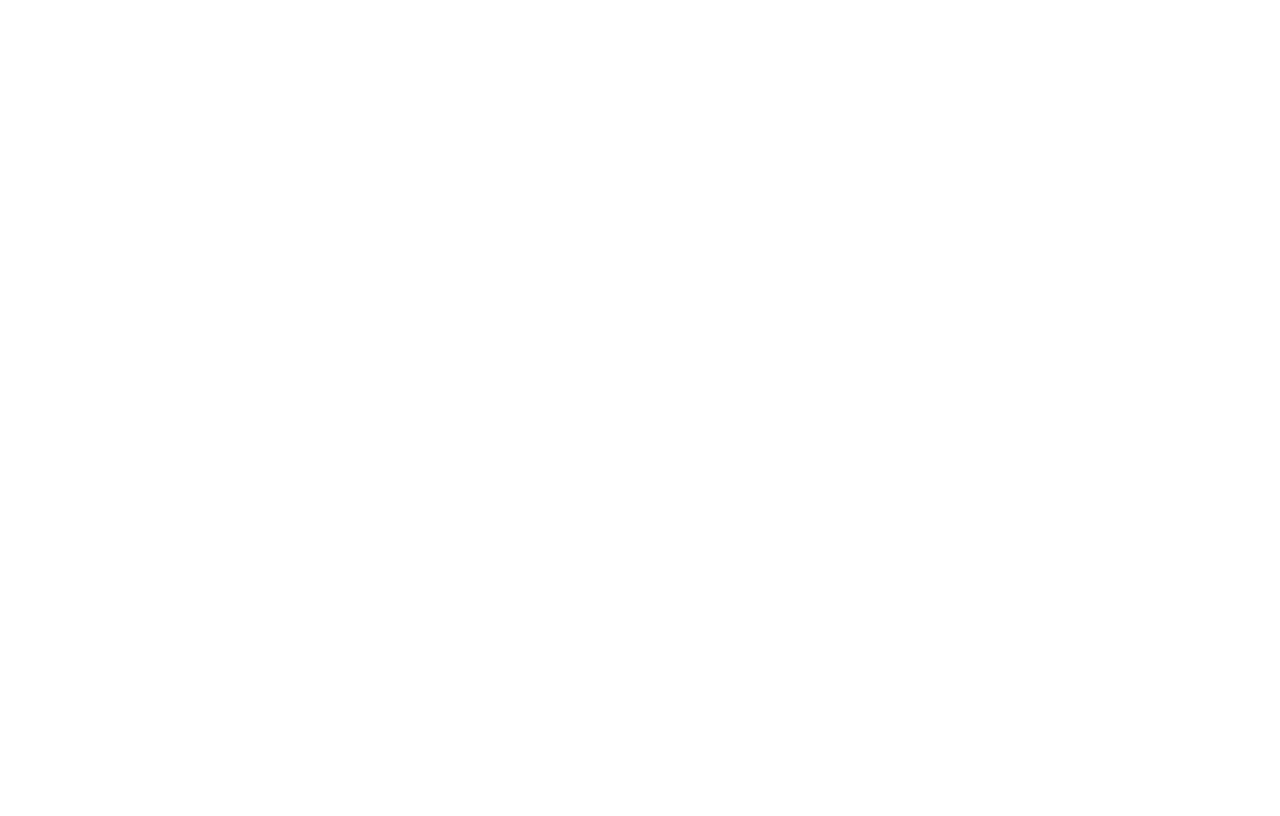
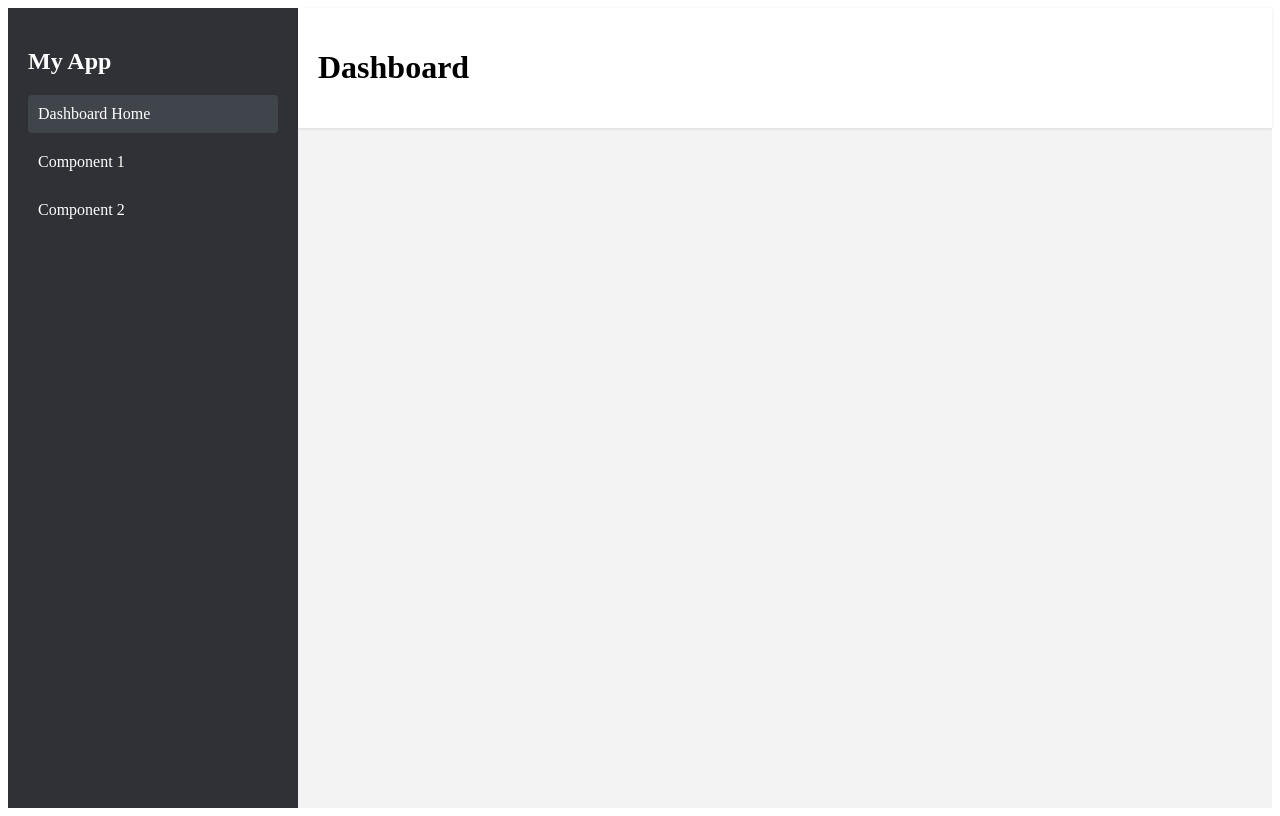
Before and after one commit to fathorMB/Proxima, an Angular app in the folder ui/: page /dashboard in a window 1280 px wide. Before the commit this address led to /. Built offline with nearby package versions, Linux system fonts and the light colour scheme; sample sign-in values are in the browser's storage.

Commit message:
SPA style and route guard

```diff
--- a/ui/src/app/app.routes.ts
+++ b/ui/src/app/app.routes.ts
@@ -1,8 +1,24 @@
+// src/app/app.routes.ts
 import { Routes } from '@angular/router';
 import { LoginComponent } from './login/login.component';
+import { DashboardComponent } from './dashboard/dashboard.component';
+import { AuthGuard } from './auth.guard';
 
+// Optionally, you can create additional dashboard child components (like DashboardHomeComponent)
+// and add them as children to the dashboard route.
 export const routes: Routes = [
-    { path: 'login', component: LoginComponent },
-    // Other routes (protected routes can be added here)
-    { path: '', redirectTo: 'login', pathMatch: 'full' }
-  ];
+  { path: 'login', component: LoginComponent },
+  {
+    path: 'dashboard',
+    component: DashboardComponent,
+    canActivate: [AuthGuard],
+    children: [
+      // For example, a default home view for the dashboard.
+      // { path: '', component: DashboardHomeComponent },
+    ]
+  },
+  // Redirect the empty path to the dashboard (this will trigger the AuthGuard)
+  { path: '', redirectTo: '/dashboard', pathMatch: 'full' },
+  // Wildcard route for any unknown paths.
+  { path: '**', redirectTo: '/dashboard' }
+];
--- /dev/null
+++ b/ui/src/app/auth.guard.ts
@@ -0,0 +1,19 @@
+// src/app/auth.guard.ts
+import { Injectable, inject } from '@angular/core';
+import { CanActivate, Router } from '@angular/router';
+
+@Injectable({ providedIn: 'root' })
+export class AuthGuard implements CanActivate {
+  private router = inject(Router);
+
+  canActivate(): boolean {
+    const token = localStorage.getItem('token');
+    if (token) {
+      // You could add more validation logic here if needed.
+      return true;
+    }
+    // Redirect to login if no valid token exists.
+    this.router.navigate(['/login']);
+    return false;
+  }
+}
--- /dev/null
+++ b/ui/src/app/dashboard/dashboard.component.html
@@ -0,0 +1,37 @@
+<!-- src/app/dashboard/dashboard.component.html -->
+<div class="dashboard-container">
+    <aside class="sidebar">
+      <div class="sidebar-header">
+        <h2>My App</h2>
+      </div>
+      <nav class="menu">
+        <ul>
+          <li>
+            <a routerLink="/dashboard" routerLinkActive="active" [routerLinkActiveOptions]="{ exact: true }">
+              Dashboard Home
+            </a>
+          </li>
+          <li>
+            <a routerLink="/dashboard/component1" routerLinkActive="active">
+              Component 1
+            </a>
+          </li>
+          <li>
+            <a routerLink="/dashboard/component2" routerLinkActive="active">
+              Component 2
+            </a>
+          </li>
+          <!-- Add more menu items as needed -->
+        </ul>
+      </nav>
+    </aside>
+    <main class="main-content">
+      <header class="header">
+        <h1>Dashboard</h1>
+      </header>
+      <section class="content">
+        <!-- Child routes will be rendered here -->
+        <router-outlet></router-outlet>
+      </section>
+    </main>
+  </div>
--- /dev/null
+++ b/ui/src/app/dashboard/dashboard.component.scss
@@ -0,0 +1,57 @@
+/* src/app/dashboard/dashboard.component.scss */
+.dashboard-container {
+    display: flex;
+    height: 100vh;
+  }
+
+  .sidebar {
+    width: 250px;
+    background-color: #2f3136;
+    color: #fff;
+    padding: 20px;
+  }
+
+  .sidebar-header {
+    margin-bottom: 20px;
+  }
+
+  .menu ul {
+    list-style: none;
+    padding: 0;
+  }
+
+  .menu ul li {
+    margin-bottom: 10px;
+  }
+
+  .menu ul li a {
+    color: #fff;
+    text-decoration: none;
+    display: block;
+    padding: 10px;
+    border-radius: 4px;
+  }
+
+  .menu ul li a.active,
+  .menu ul li a:hover {
+    background-color: #40444b;
+  }
+
+  .main-content {
+    flex: 1;
+    background-color: #f3f3f3;
+    display: flex;
+    flex-direction: column;
+  }
+
+  .header {
+    background-color: #fff;
+    padding: 20px;
+    box-shadow: 0 1px 3px rgba(0, 0, 0, 0.1);
+  }
+
+  .content {
+    flex: 1;
+    padding: 20px;
+    overflow-y: auto;
+  }
--- a/ui/src/app/login/login.component.ts
+++ b/ui/src/app/login/login.component.ts
@@ -1,4 +1,5 @@
-import { Component } from '@angular/core';
+// src/app/login/login.component.ts
+import { Component, OnInit } from '@angular/core';
 import { FormBuilder, FormGroup, Validators, ReactiveFormsModule } from '@angular/forms';
 import { AuthService } from '../services/auth.service';
 import { Router } from '@angular/router';
@@ -11,7 +12,7 @@
   templateUrl: './login.component.html',
   styleUrls: ['./login.component.scss']
 })
-export class LoginComponent {
+export class LoginComponent implements OnInit {
   loginForm: FormGroup;
   errorMessage: string = '';
 
@@ -26,14 +27,22 @@
     });
   }
 
+  ngOnInit(): void {
+    // If a token is already stored, redirect to the dashboard.
+    const token = localStorage.getItem('token');
+    if (token) {
+      this.router.navigate(['/dashboard']);
+    }
+  }
+
   onSubmit(): void {
     if (this.loginForm.valid) {
       const { username, password } = this.loginForm.value;
       this.authService.login(username, password).subscribe({
         next: (response) => {
-          // Store the token and navigate to a protected area or home page
+          // Store the token and navigate to the dashboard.
           localStorage.setItem('token', response.token);
-          this.router.navigate(['/']);
+          this.router.navigate(['/dashboard']);
         },
         error: () => {
           this.errorMessage = 'Invalid username or password';
```
Also changed, not shown: ui/src/app/dashboard/dashboard.component.ts (added, +12 -0 lines).
